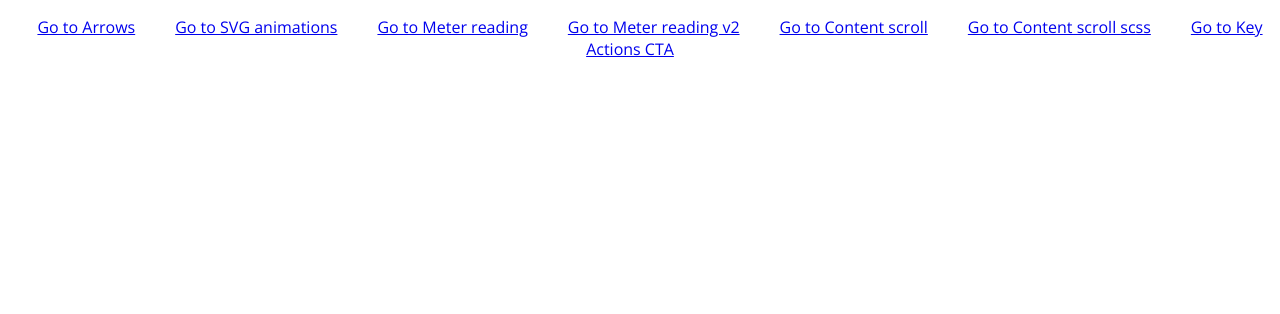
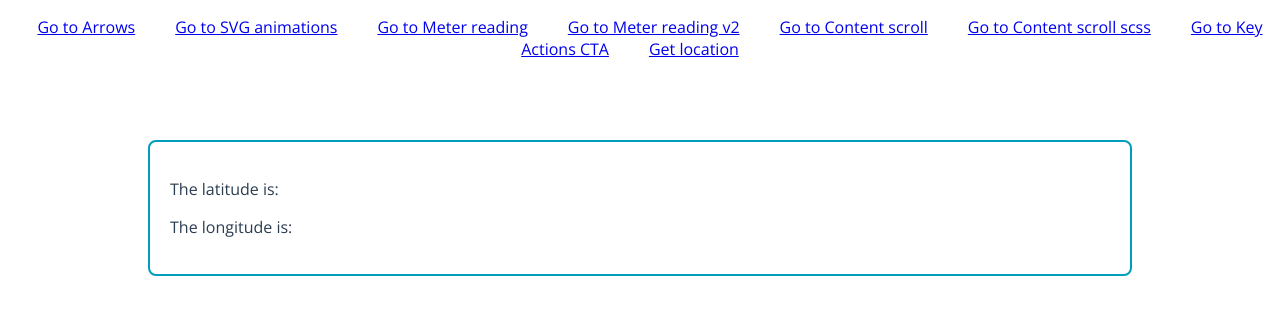
Before and after one commit to lam218/meter-input, a Vue app: page /#/get-location in a window 1280 px wide. Shown: the top 314 px of the page. Built offline with nearby package versions, Linux system fonts and the light colour scheme; no server answers.

Commit message:
get geo location

```diff
--- a/src/App.vue
+++ b/src/App.vue
@@ -8,6 +8,7 @@
       <router-link to="/content-scroll" class="link">Go to Content scroll</router-link>
       <router-link to="/content-scroll-scss" class="link">Go to Content scroll scss</router-link>
       <router-link to="/key-actions" class="link">Go to Key Actions CTA</router-link>
+      <router-link to="/get-location" class="link">Get location</router-link>
       <router-view></router-view>
     </p>
   </div>
--- a/src/containers/ContentScrollScss.vue
+++ b/src/containers/ContentScrollScss.vue
@@ -49,7 +49,7 @@
             Vestibulum id ligula porta felis euismod semper. Donec id elit non mi porta gravida at eget metus. Donec ullamcorper nulla non metus auctor fringilla. Fusce dapibus, tellus ac cursus commodo, tortor mauris condimentum nibh, ut fermentum massa justo sit amet risus.
             Fusce dapibus, tellus ac cursus commodo, tortor mauris condimentum nibh, ut fermentum massa justo sit amet risus. Nullam id dolor id nibh ultricies vehicula ut id elit.
           </p>
-                    <p>
+          <p>
             Vestibulum id ligula porta felis euismod semper. Donec id elit non mi porta gravida at eget metus. Donec ullamcorper nulla non metus auctor fringilla. Fusce dapibus, tellus ac cursus commodo, tortor mauris condimentum nibh, ut fermentum massa justo sit amet risus.
             Fusce dapibus, tellus ac cursus commodo, tortor mauris condimentum nibh, ut fermentum massa justo sit amet risus. Nullam id dolor id nibh ultricies vehicula ut id elit.
           </p>
--- a/src/containers/GetLocation.vue
+++ b/src/containers/GetLocation.vue
@@ -1,23 +1,56 @@
 <template>
-  <div class="body"></div>
+  <div class="body">
+    <div class="body__box">
+      <p>
+        The latitude is:
+        <span class="bold">{{latitude}}</span>
+      </p>
+      <p>
+        The longitude is:
+        <span class="bold">{{longitude}}</span>
+      </p>
+    </div>
+  </div>
 </template>
 
 <script>
 export default {
   name: "get-location",
-  mounted: function () {
-      this.getLocation;
+  data: function() {
+    return {
+      latitude: "",
+      longitude: ""
+    };
+  },
+  mounted: function() {
+    this.getLocation();
   },
   methods: {
-
-      getLocation: function (){
-
+    getLocation: function() {
+      if (navigator.geolocation) {
+        navigator.geolocation.getCurrentPosition(this.showPosition);
       }
+    },
+    showPosition: function(position) {
+      this.latitude = position.coords.latitude;
+      this.longitude = position.coords.longitude;
+    }
   }
 };
 </script>
 
 <style lang="scss" scoped>
-body {
+.body {
+  &__box {
+    text-align: left;
+    max-width: 940px;
+    margin: 80px auto;
+    padding: 20px;
+    border: 2px solid #009ebd;
+    border-radius: 8px;
+  }
+}
+.bold {
+  font-weight: 600;
 }
 </style>
--- a/src/main.js
+++ b/src/main.js
@@ -7,6 +7,7 @@ import MeterInputV2 from "./containers/MeterInputV2.vue";
 import KeyActions from "./components/KeyActions.vue";
 import ContentScroll from "./containers/ContentScroll.vue";
 import ContentScrollScss from "./containers/ContentScrollScss.vue";
+import GetLocation from './containers/GetLocation.vue';
 
 import App from "./App.vue";
 
@@ -27,7 +28,8 @@ const routes = [
   { path: "/meter-reading-v2", component: MeterInputV2 },
   { path: "/content-scroll", component: ContentScroll },
   { path: "/key-actions", component: KeyActions },
-  { path: "/content-scroll-scss", component: ContentScrollScss }
+  { path: "/content-scroll-scss", component: ContentScrollScss },
+  {path: '/get-location', component: GetLocation}
 ];
 const router = new VueRouter({
   routes
```
